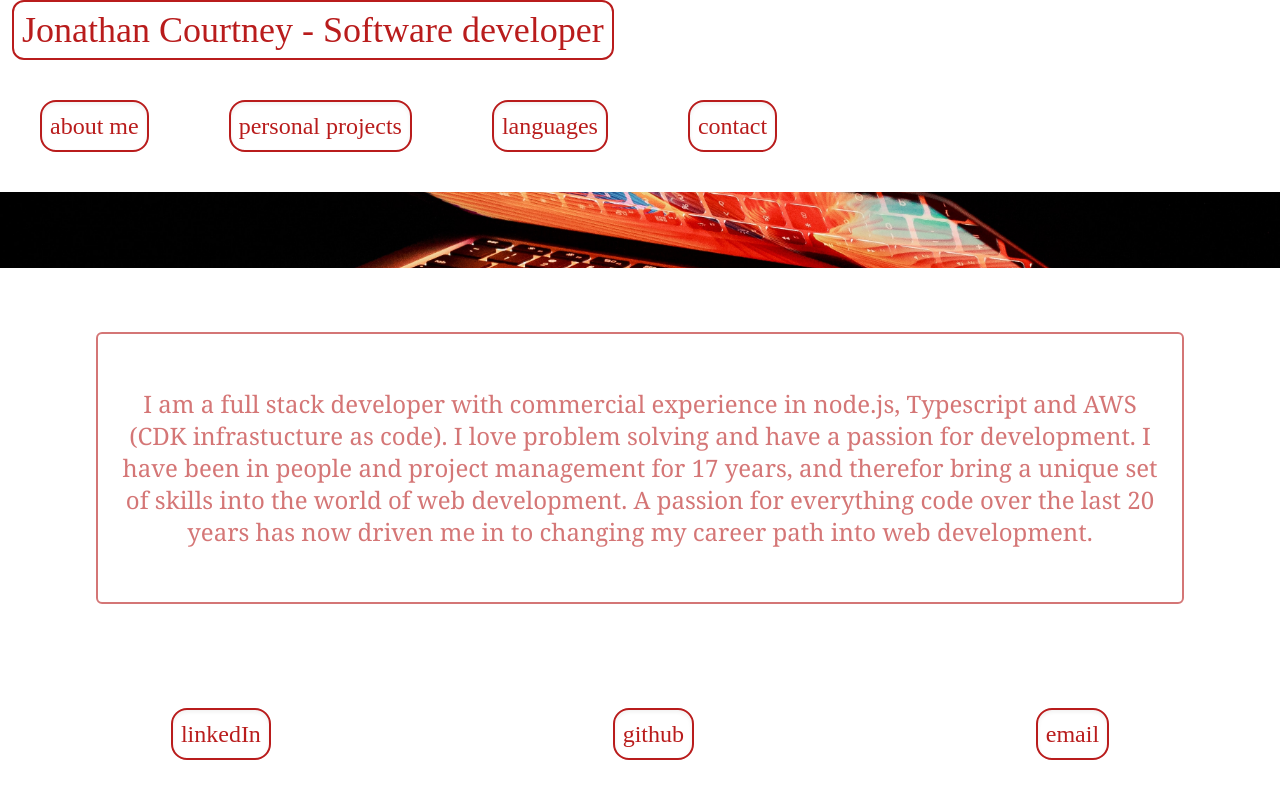
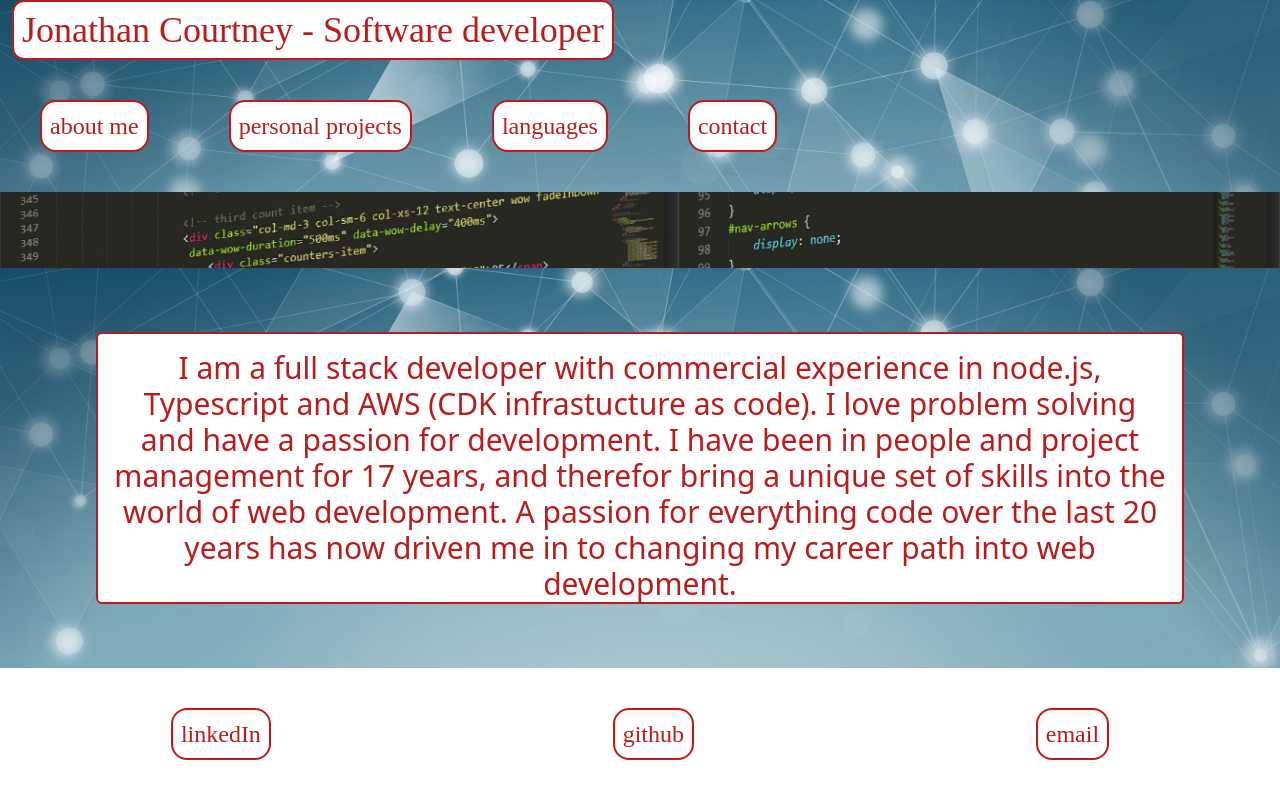
Before and after one commit to jjcourtney/react-portfolio, a React (Create React App) app in the folder portfolio/: page / in a window 1280 px wide. Built offline with nearby package versions, Linux system fonts and the light colour scheme.

Commit message:
changed backgrounds

```diff
--- a/portfolio/src/components/About.js
+++ b/portfolio/src/components/About.js
@@ -1,11 +1,11 @@
-import { primary, secondary, tertiary } from "../data/colourPalette";
+import { primary, secondary } from "../data/colourPalette";
 
 
 function About() {
     return (
-        <article className={`w-screen flex justify-center bg-${primary} min-h-1/2`}>
-            <div className={`flex justify-center max-w-5/6 border-2 border-${secondary} rounded-md mx-24 p-2 my-16 opacity-60`}>
-                <p className={`font-serif  m-auto text-${secondary} p-2  rounded-md align-middle md:text-xl lg:text-2xl sm:text-md xs:text-sx`}>
+        <article className={`w-screen flex justify-center min-h-1/2 bg-bgBlue bg-cover`}>
+            <div className={`flex justify-center max-w-5/6 border-2 border-${secondary} rounded-md mx-24 p-2 my-16 bg-${primary}`}>
+                <p className={`font-sans  m-auto text-${secondary} p-2  rounded-md align-middle md:text-xl lg:text-2xl xl:text-3xl sm:text-md xs:text-sx`}>
                     I am a full stack developer with commercial experience in node.js,
                     Typescript and AWS (CDK infrastucture as code).
                     I love problem solving and have a passion for development.
--- a/portfolio/src/components/Contact.js
+++ b/portfolio/src/components/Contact.js
@@ -1,18 +1,12 @@
 import { primary, secondary } from "../data/colourPalette";
+import { contactInfoArray } from "../data/contactInfo";
 
 function Contact() {
     return (
-        <article className={`w-screen justify-center bg-${primary} min-h-1/2`}>
-            <div className={`max-w-5/6 mx-24 p-2 my-16 opacity-60 text-${primary}`}>
-                <p className={`font-sans mt-10 m-auto text-${secondary} w-1/2 p-2 rounded-md align-middle border-2 border-${secondary} rounded-md md:text-xl lg:text-2xl sm:text-md xs:text-sx`}>
-                    email : jcourtneywork@gmail.com
-                </p>
-                <p className={`font-sans mt-10 m-auto text-${secondary} w-1/2 p-2 rounded-md align-middle border-2 border-${secondary} rounded-md md:text-xl lg:text-2xl sm:text-md xs:text-sx`}>
-                    github: https://github.com/jjcourtney/
-                </p>
-                <p className={`font-sans mt-10 m-auto text-${secondary} w-1/2 p-2 rounded-md align-middle border-2 border-${secondary} rounded-md md:text-xl lg:text-2xl sm:text-md xs:text-sx`}>
-                    linkedIn: //https://www.linkedin.com/in/jon-courtney-20476370/
-                </p>
+        <article className={`w-screen justify-center bg-${primary} min-h-1/2 bg-cover bg-bgBlue`}>
+            <div className={`max-w-5/6 mx-24 p-2 my-16 text-${primary} flex flex-wrap justify-around`}>
+                {contactInfoArray.map(link => <> <a href={link.url} className={`bg-white m-auto mt-10 transition duration-500 ease-in-out transform hover:-translate-y-1 hover:scale-110 hover:shadow-2xl shadow-inner border-2 border-${secondary} text-${secondary} m-10 lg:text-2xl xl:text-2xl text-xl p-2 rounded-2xl xs:m-5`} style={{ fontFamily: "lobster" }} target="blank">  {link.name} : {link.content} </a><br /></>)}
+
 
             </div>
         </article>
--- a/portfolio/src/components/Languages.js
+++ b/portfolio/src/components/Languages.js
@@ -3,8 +3,8 @@ import { primary, secondary } from "../data/colourPalette";
 
 function Languages() {
     return (
-        <article className={`w-screen flex flex-wrap justify-center bg-${primary} text-${secondary}`}>
-            {languages.map(language => <button className={`transition duration-500 ease-in-out transform hover:-translate-y-1 hover:scale-110 hover:shadow-2xl shadow-inner border-2 border-${secondary} m-5 p-2 rounded-2xl text-2xl sm:text-lg lg:text-4xl xl:text-6xl xl:m-10  `} style={{ fontFamily: "lobster" }}>{language}</button>)}
+        <article className={`w-screen flex flex-wrap justify-center bg-${primary} text-${secondary} bg-bgBlue bg-cover`}>
+            {languages.map(language => <button className={`bg-${primary} transition duration-500 ease-in-out transform hover:-translate-y-1 hover:scale-110 hover:shadow-2xl shadow-inner border-2 border-${secondary} m-5 p-2 rounded-2xl text-2xl sm:text-lg lg:text-4xl xl:text-6xl xl:m-9  `} style={{ fontFamily: "lobster" }}>{language}</button>)}
         </article>
     )
 }
--- a/portfolio/src/components/Navbar.js
+++ b/portfolio/src/components/Navbar.js
@@ -5,19 +5,18 @@ const links = ["about me", "personal projects", "languages", "contact"]
 function Navbar({ setCurrentPage }) {
 
     const handleClick = (event) => {
-        debugger
         setCurrentPage(event.target.id)
 
     }
 
     return (
 
-        <nav className={`w-screen bg-${primary} flex flex-wrap justify-between align-middle`}>
-            <h1 className={`text-${secondary} flex text-4xl ml-3 my-auto p-2 border-${secondary} border-2 rounded-xl`} style={{ fontFamily: 'Lobster' }}>
+        <nav className={`w-screen bg-${primary} flex flex-wrap justify-between align-middle bg-bgBlue bg-cover`}>
+            <h1 className={`text-${secondary} bg-${primary} flex text-4xl xl:ml-3 m-auto p-2 border-${secondary} border-2 rounded-xl`} style={{ fontFamily: 'Lobster' }}>
                 Jonathan Courtney - Software developer
             </h1>
             <div className="flex justify-end">
-                {links.map(link => <button className={`transition duration-500 ease-in-out transform hover:-translate-y-1 hover:scale-110 hover:shadow-2xl shadow-inner border-2 border-${secondary} m-10 text-2xl p-2 rounded-2xl text-${secondary}`} style={{ fontFamily: "lobster" }} id={link.split(" ")[0].toLowerCase()} onClick={handleClick}> {link} </button>)}
+                {links.map(link => <button className={`transition bg-${primary} duration-500 ease-in-out transform hover:-translate-y-1 hover:scale-110 hover:shadow-2xl shadow-inner border-2 border-${secondary} m-10 text-2xl p-2 rounded-2xl text-${secondary}`} style={{ fontFamily: "lobster" }} id={link.split(" ")[0].toLowerCase()} onClick={handleClick}> {link} </button>)}
             </div>
         </nav>
 
--- a/portfolio/src/components/Projects.js
+++ b/portfolio/src/components/Projects.js
@@ -30,7 +30,7 @@ function Project() {
     }
     return (
 
-        <article className="flex flex-nowrap h-1/2 justify-around align-middle">
+        <article className="flex flex-nowrap h-1/2 justify-around align-middle bg-cover bg-bgBlue">
             <button className="text-red-700  text-8xl content-middle" id="left-click" onClick={handleArrowClick} style={{ fontFamily: "lobster" }}>
                 {`<`}
             </button>
--- a/portfolio/src/components/Splash.js
+++ b/portfolio/src/components/Splash.js
@@ -3,7 +3,7 @@ function Splash() {
     return (
         <>
 
-            <div className="bg-splash1 w-screen bg-cover bg-center h-36"></div>
+            <div className="bg-splash2 w-screen bg-cover bg-center h-36"></div>
         </>
     )
 }
```
